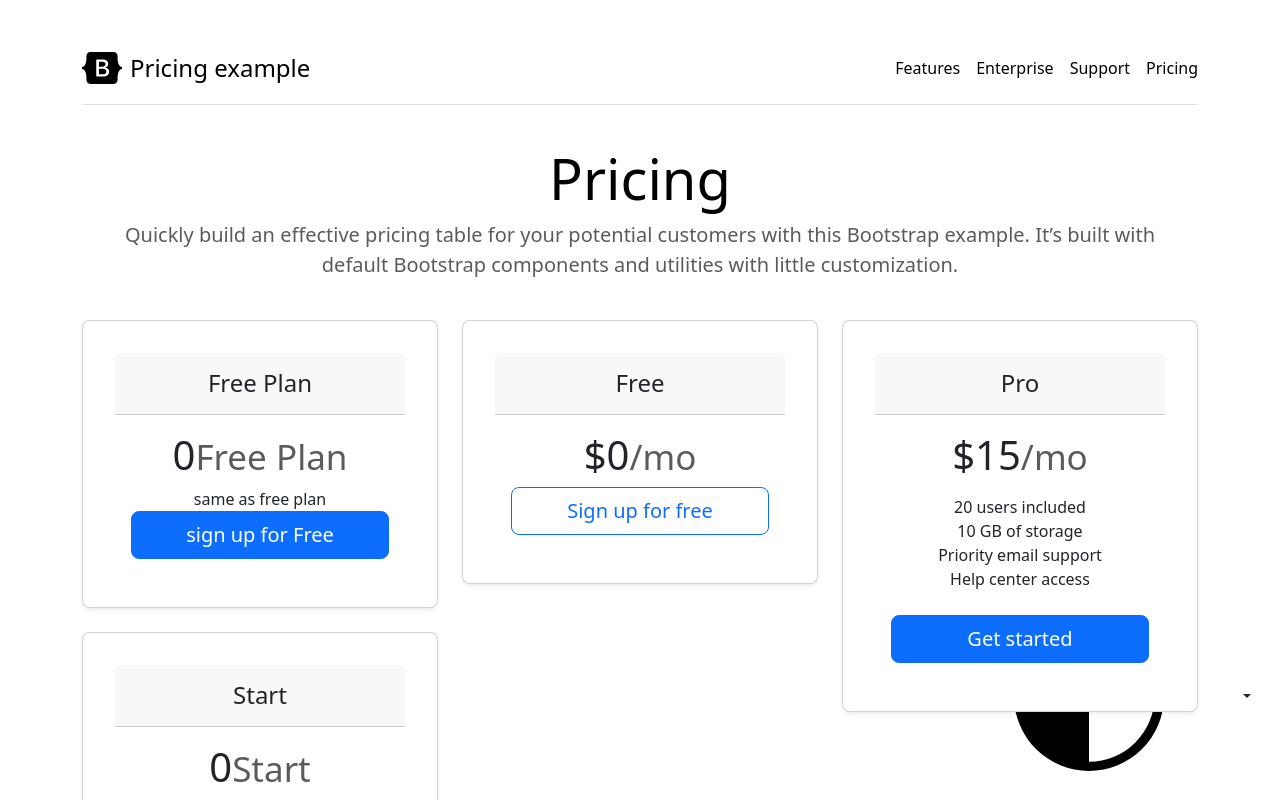
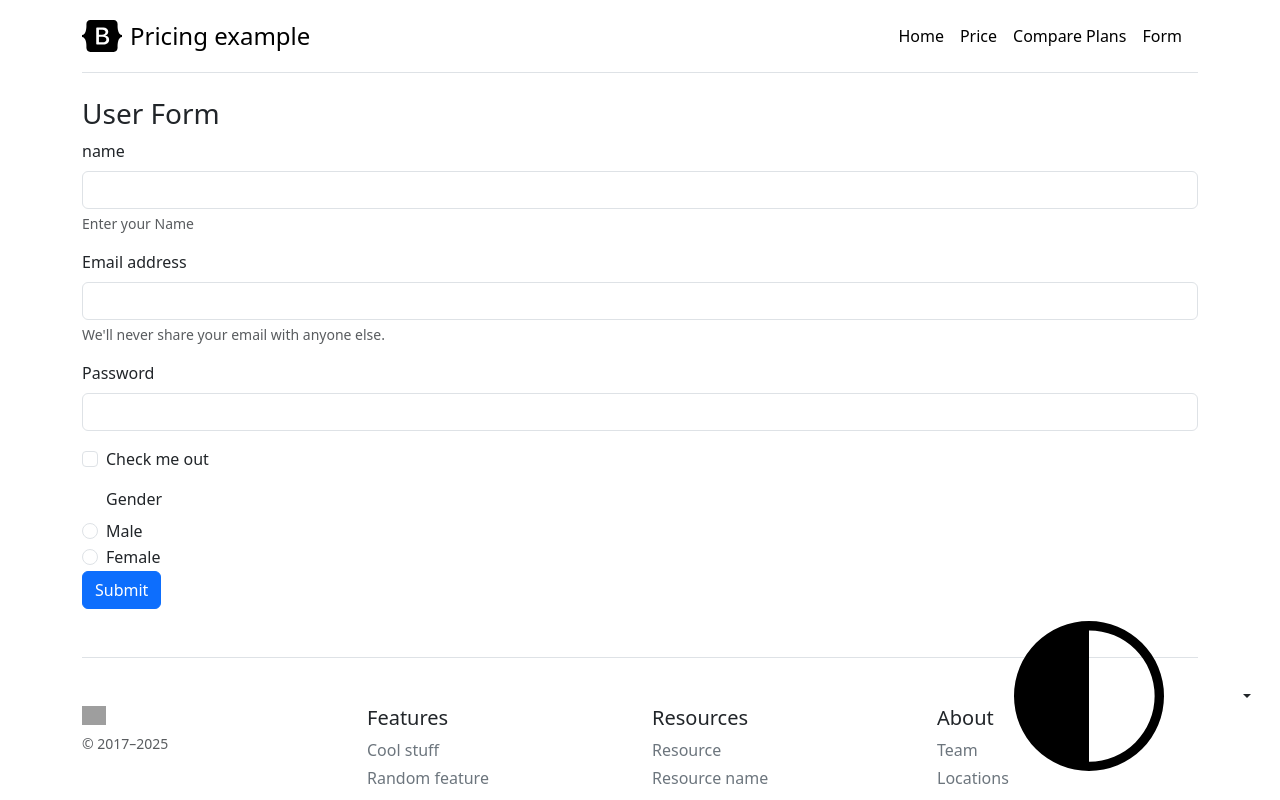
Before and after one commit to Safikur-Rahman/vue_class, a Vue app: page /form in a window 1280 px wide. Shown: the top 800 px of the page. Built offline with nearby package versions, Linux system fonts and the light colour scheme; grey boxes are pictures that could not be loaded.

Commit message:
Route + Form Submit

```diff
--- a/package.json
+++ b/package.json
@@ -10,7 +10,9 @@
   },
   "dependencies": {
     "bootstrap": "^5.3.8",
-    "vue": "^3.5.24"
+    "router": "^2.2.0",
+    "vue": "^3.5.25",
+    "vue-router": "^4.6.3"
   },
   "devDependencies": {
     "@types/node": "^24.10.1",
--- a/src/App.vue
+++ b/src/App.vue
@@ -1,8 +1,8 @@
 <script setup>
-import Compare from './views/layout/Compare.vue';
+// import Compare from './views/layout/Compare.vue';
 import Footer from './views/layout/Footer.vue';
 import Navbar from './views/layout/Navbar.vue';
-import Priceing from './views/pages/Priceing.vue';
+// import Priceing from './views/pages/Priceing.vue';
 
 
 </script>
@@ -117,9 +117,10 @@ import Priceing from './views/pages/Priceing.vue';
        <Navbar/>
       <main>
         <!-- ==========Priceing========= -->
-         <Priceing/>
+         <router-view></router-view>
+         <!-- <Priceing/> -->
          <!-- ===========Compare plans=============== -->
-        <Compare/>
+        <!-- <Compare/> -->
       </main>
       <Footer/>
     </div>
--- /dev/null
+++ b/src/routes/index.ts
@@ -0,0 +1,18 @@
+import { createRouter, createWebHistory } from "vue-router";
+import Home from "../views/pages/Home.vue";
+import Priceing from "../views/pages/Priceing.vue";
+import ComparePlans from "../views/pages/ComparePlans.vue";
+import Form from "../views/pages/Form.vue";
+
+
+const router = createRouter({
+    history: createWebHistory(),
+    routes: [
+        {path: '/', component: Home},
+        {path: '/price', component: Priceing},
+        {path: '/compare-plans', component: ComparePlans},
+        {path: '/form', component: Form},
+    ]
+});
+
+export default router
--- a/src/views/layout/Navbar.vue
+++ b/src/views/layout/Navbar.vue
@@ -26,24 +26,35 @@
             <span class="fs-4">Pricing example</span>
           </a>
           <nav class="d-inline-flex mt-2 mt-md-0 ms-md-auto">
-            <a
+
+            <router-link
               class="me-3 py-2 link-body-emphasis text-decoration-none"
-              href="#"
-              >Features</a
+              to="/"
             >
-            <a
-              class="me-3 py-2 link-body-emphasis text-decoration-none"
-              href="#"
-              >Enterprise</a
-            >
-            <a
-              class="me-3 py-2 link-body-emphasis text-decoration-none"
-              href="#"
-              >Support</a
-            >
-            <a class="py-2 link-body-emphasis text-decoration-none" href="#"
-              >Pricing</a
-            >
+              Home
+            </router-link>
+
+            <router-link
+            class="me-3 py-2 link-body-emphasis text-decoration-none"
+            to="/price"
+          >
+            Price
+          </router-link>
+
+            <router-link
+            class="me-3 py-2 link-body-emphasis text-decoration-none"
+            to="/compare-plans"
+          >
+            Compare Plans
+          </router-link>
+            <router-link
+            class="me-3 py-2 link-body-emphasis text-decoration-none"
+            to="/form"
+          >
+            Form
+          </router-link>
+
+
           </nav>
         </div>
 
--- /dev/null
+++ b/src/views/pages/Form.vue
@@ -0,0 +1,56 @@
+<template>
+    <form @submit.prevent="formsSubmit">
+        <h3>User Form</h3>
+        <div class="mb-3">
+            <label for="exampleInputName1" class="form-label">name</label>
+            <input type="text" class="form-control" id="exampleInputName1" aria-describedby="emailHelp" v-model="name">
+            <div id="emailHelp" class="form-text">Enter your Name</div>
+        </div>
+        <div class="mb-3">
+            <label for="exampleInputEmail1" class="form-label">Email address</label>
+            <input type="email" class="form-control" id="exampleInputEmail1" aria-describedby="emailHelp" v-model="email">
+            <div id="emailHelp" class="form-text">We'll never share your email with anyone else.</div>
+        </div>
+        <div class="mb-3">
+            <label for="exampleInputPassword1" class="form-label">Password</label>
+            <input type="password" class="form-control" id="exampleInputPassword1" v-model="password">
+        </div>
+        <div class="mb-3 form-check">
+            <input type="checkbox" class="form-check-input" id="exampleCheck1" v-model="agree">
+            <label class="form-check-label" for="exampleCheck1">Check me out</label>
+        </div>
+        <div class="form-check">
+            <label for="" class="form-label">Gender</label><br>
+            <input class="form-check-input" type="radio" name="radioDefault" id="radioDefault1" v-model="gender" value="male">
+            <label class="form-check-label" for="radioDefault1">
+                Male
+            </label>
+            </div>
+            <div class="form-check">
+            <input class="form-check-input" type="radio" name="radioDefault" id="radioDefault2" v-model="gender" value="female">
+            <label class="form-check-label" for="radioDefault2">
+                Female
+            </label>
+        </div>
+        <button type="submit" class="btn btn-primary">Submit</button>
+    </form>
+</template>
+
+<script setup>
+import { ref } from 'vue'
+const name = ref('')
+const email = ref('')
+const password = ref('')
+const gender = ref('')
+const agree = ref(false)
+    function formsSubmit(){
+        // alert ('Form Submit');
+        console.log("Name:", name.value)
+        console.log("Gender:", gender.value)
+        console.log("Agree:", agree.value)
+    }
+</script>
+
+<style scoped>
+
+</style>
--- /dev/null
+++ b/src/views/pages/Home.vue
@@ -0,0 +1,13 @@
+<script setup>
+
+
+
+</script>
+
+<template>
+    <h1> Welcome to Dashboard</h1>
+</template>
+
+<style scoped>
+
+</style>
```
Also changed, not shown: src/main.ts (+8 -3 lines), src/views/pages/ComparePlans.vue (renamed from src/views/layout/Compare.vue), 1 other file (tests, documents, lock files or other folders).
